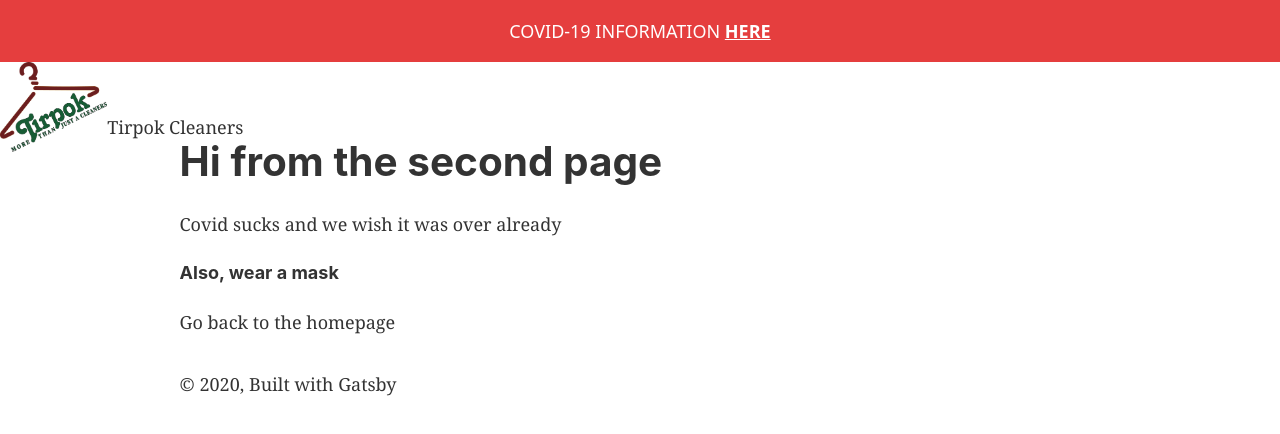
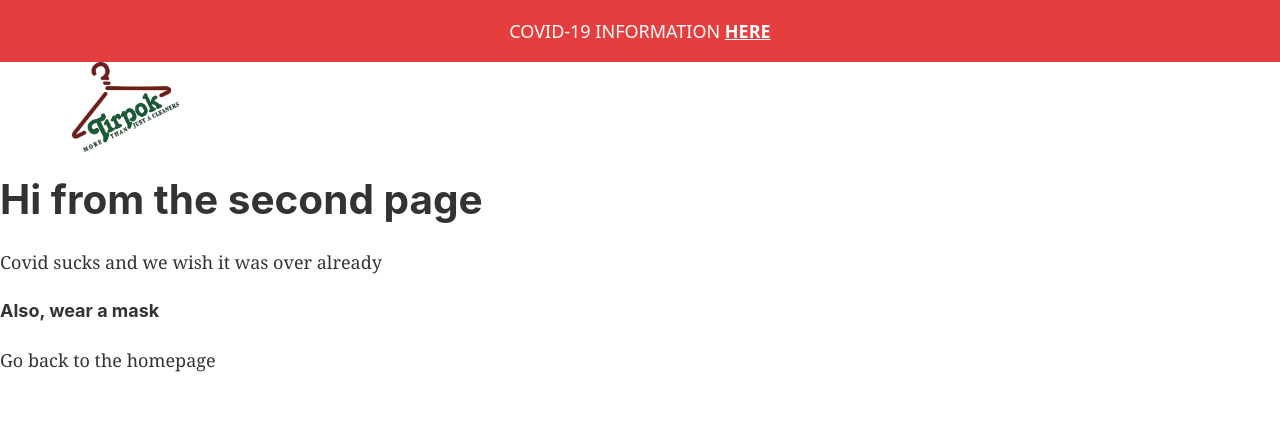
Before and after one commit to androosk/dry-cleaning-website, a Gatsby site: page /page-2 in a window 1280 px wide. Built offline with nearby package versions, Linux system fonts and the light colour scheme; Gatsby itself is replaced by a stand-in of ours.

Commit message:
formatting of navbar complete

```diff
--- a/src/components/layout.css
+++ b/src/components/layout.css
@@ -1,6 +1,10 @@
 @tailwind base;
 @tailwind components;
 @tailwind utilities;
+
+#menu-toggle:checked + #menu {
+  display: block;
+}
 
 html {
   -ms-text-size-adjust: 100%;
--- a/src/components/layout.js
+++ b/src/components/layout.js
@@ -9,7 +9,6 @@ import React from "react"
 import PropTypes from "prop-types"
 import { useStaticQuery, graphql } from "gatsby"
 
-import Header from "./header"
 import "./layout.css"
 import CovidAlert from "./covidalert"
 import Navbar from './navbar'
@@ -29,23 +28,7 @@ const Layout = ({ children }) => {
     <>
       <CovidAlert />
       <Navbar />
-      <Header siteTitle={data.site.siteMetadata?.title || `Title`} />
-      <div
-        style={{
-          margin: `0 auto`,
-          maxWidth: 960,
-          padding: `0 1.0875rem 1.45rem`,
-        }}
-      >
         <main>{children}</main>
-        <footer style={{
-          marginTop: `2rem`
-        }}>
-          © {new Date().getFullYear()}, Built with
-          {` `}
-          <a href="https://www.gatsbyjs.com">Gatsby</a>
-        </footer>
-      </div>
     </>
   )
 }
--- a/src/components/navbar.js
+++ b/src/components/navbar.js
@@ -1,10 +1,37 @@
 import React from 'react'
+import Link from 'gatsby-link'
 import TirpokLogo from '../images/tirpok-logo.png'
 
 const Navbar = () => (
-    <div className="container m-auto">
-      <img className="h-20 float-left" src={TirpokLogo} alt="tirpok cleaners logo" />
-      <p className="text-white">still the navbar</p>
+    <div className="lg:px-16 px-6 flex flex-wrap items-center lg:py-0 py-2">
+      <div className="flex-1 flex justify-between items-center">
+        <img className="h-20 float-left" src={TirpokLogo} alt="hanger with text tirpok more than just a cleaners" />
+      </div>
+
+      <label htmlFor="menu-toggle" className="cursor-pointer lg:hidden block"><svg class="fill-current text-gray-900" xmlns="http://www.w3.org/2000/svg" width="20" height="20" viewBox="0 0 20 20"><title>menu</title><path d="M0 3h20v2H0V3zm0 6h20v2H0V9zm0 6h20v2H0v-2z"></path></svg>
+      </label>
+      <input type="checkbox" className="hidden" id="menu-toggle" />
+      <div className="hidden lg:flex lg:items-center lg:w-auto w-full" id="menu">
+        <nav>
+          <ul className="lg:flex items-center justify-between text-base text-white pt-4 lg:pt-0">
+            <li>
+              <Link to ='/page-2/' className="lg:p-4 py-3 px-0 block border-b-2 border-transparent hover:text-orange-400 font-sans">About Us</Link>
+            </li>
+            <li>
+              <Link to ='/page-2/' className="lg:p-4 py-3 px-0 block border-b-2 border-transparent hover:text-orange-400 font-sans">Locations</Link>
+            </li>
+            <li>
+              <Link to ='/page-2/' className="lg:p-4 py-3 px-0 block border-b-2 border-transparent hover:text-orange-400 font-sans">Services</Link>
+            </li>
+            <li>
+              <Link to ='/page-2/' className="lg:p-4 py-3 px-0 block border-b-2 border-transparent hover:text-orange-400 font-sans">Coupons</Link>
+            </li>
+            <li>
+              <Link to ='/page-2/' className="lg:p-4 py-3 px-0 block border-b-2 border-transparent hover:text-orange-400 font-sans">Contact Us</Link>
+            </li>
+          </ul>
+        </nav>
+      </div>
     </div>
 
 )
```
